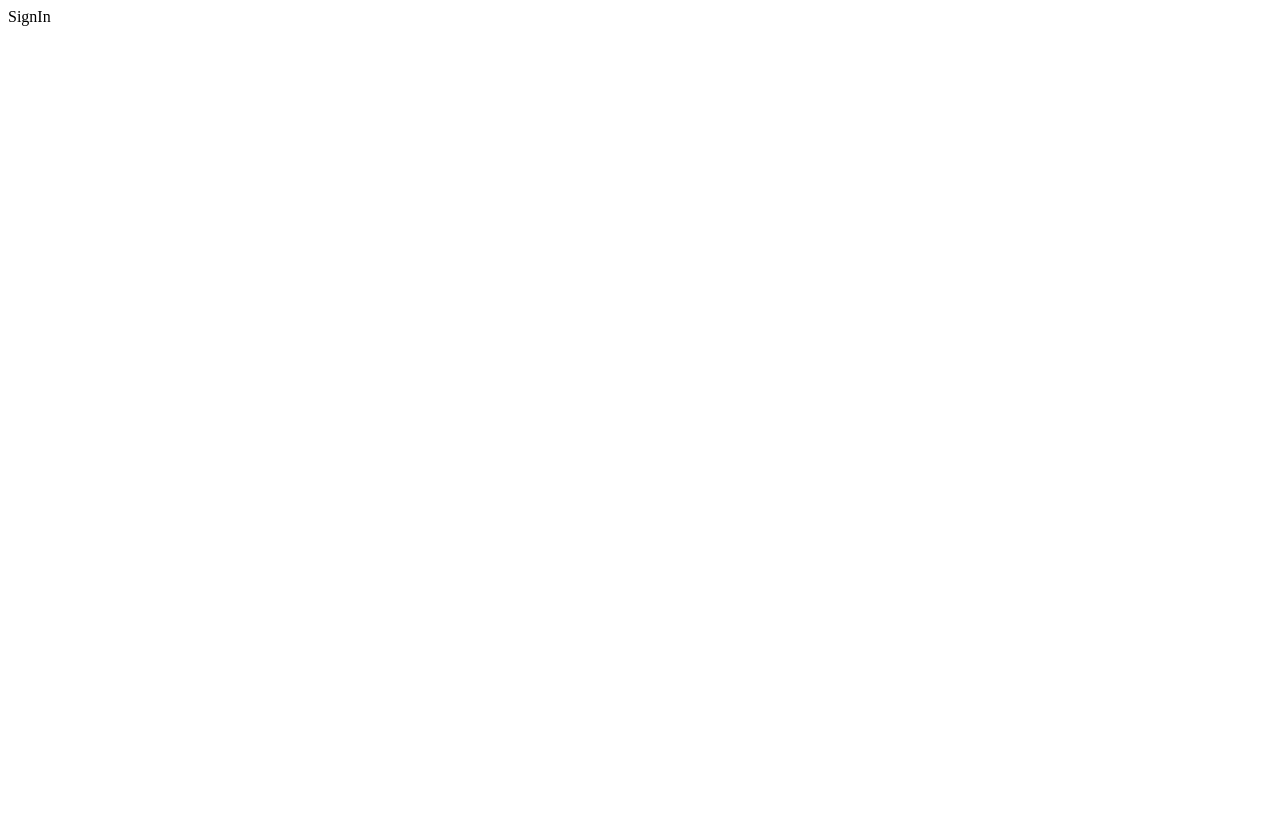
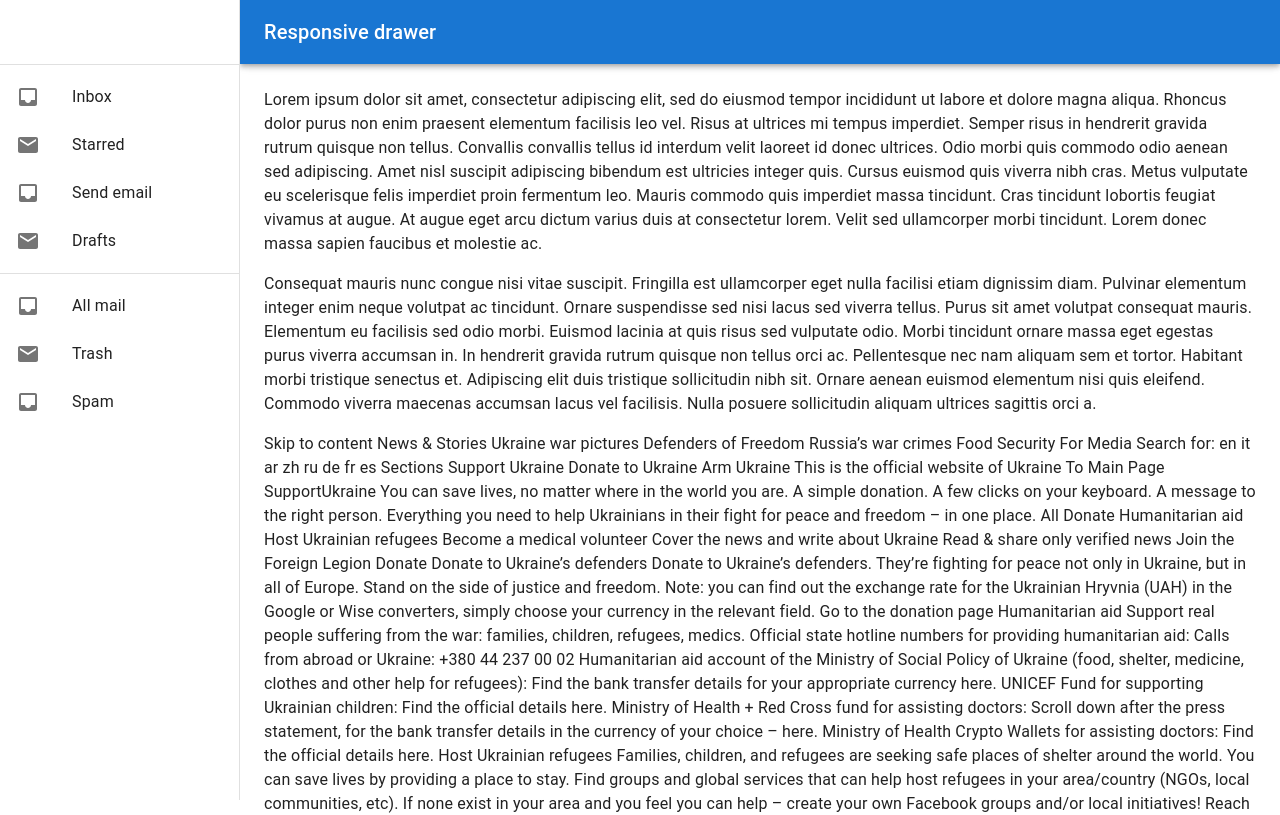
Before and after one commit to ADEDANCE/Task-Nest, a React (Vite) app: page /signIn in a window 1280 px wide. Shown: the top 815 px of the page. Built offline with nearby package versions, Linux system fonts and the light colour scheme.

Commit message:
import the new file created

```diff
--- a/src/SignUp/SignIn.jsx
+++ b/src/SignUp/SignIn.jsx
@@ -1,8 +1,11 @@
 import React from 'react'
+import SideNav from '../NAVBARS/SideNav'
 
 const SignIn = () => {
   return (
-    <div>SignIn</div>
+   <>
+      <SideNav />
+   </>
   )
 }
 
```
